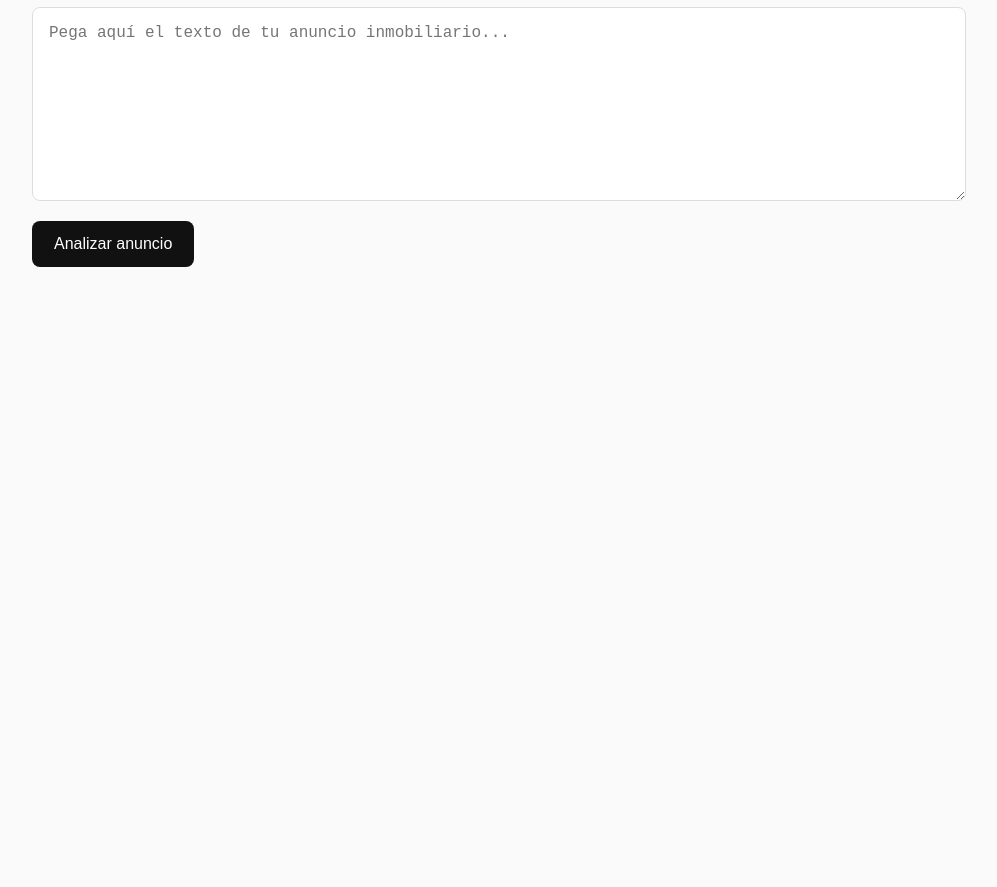
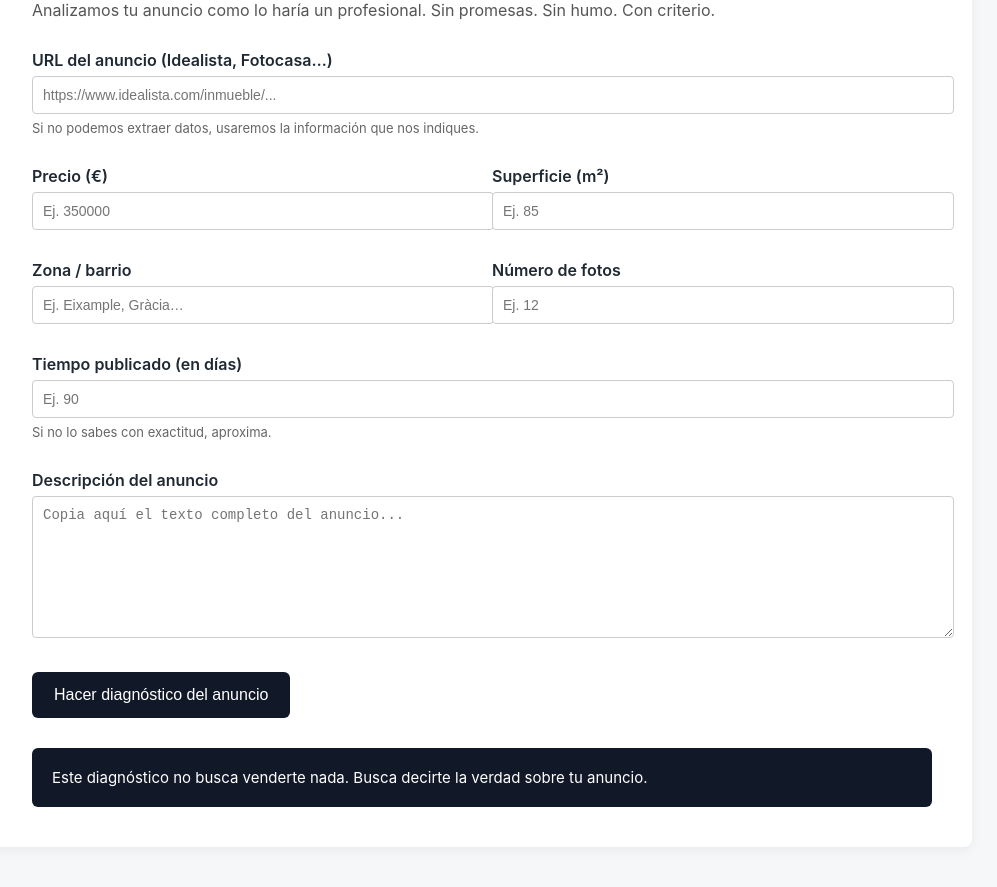
Before and after one commit to pedrogallardocorts-afk/diagnostico-anuncios, a website: page index.html in a window 1280 px wide. Shown: the part 156-1043 px from the top of the page, without its empty margins (158-1155 px from the left). Before the commit the page ends 800 px from the top, so only its background shows below. Drawn offline with Linux system fonts and the light colour scheme.

Commit message:
Update index.html

```diff
--- a/index.html
+++ b/index.html
@@ -2,157 +2,192 @@
 <html lang="es">
 <head>
   <meta charset="UTF-8" />
-  <title>Diagnóstico de Anuncios Inmobiliarios</title>
-  <meta name="viewport" content="width=device-width, initial-scale=1" />
+  <title>Clínica de Anuncios Inmobiliarios</title>
+  <meta name="viewport" content="width=device-width, initial-scale=1.0" />
   <style>
     body {
-      font-family: -apple-system, BlinkMacSystemFont, "Segoe UI", Roboto, Arial;
-      background: #fafafa;
+      font-family: -apple-system, BlinkMacSystemFont, "Segoe UI", Roboto, sans-serif;
+      background: #f6f7f8;
       margin: 0;
-      padding: 32px;
-      color: #111;
+      padding: 0;
+      color: #1f2933;
     }
 
     .container {
       max-width: 900px;
-      margin: 0 auto;
+      margin: 40px auto;
+      background: #ffffff;
+      padding: 40px;
+      border-radius: 8px;
+      box-shadow: 0 4px 12px rgba(0,0,0,0.05);
     }
 
     h1 {
-      font-size: 36px;
-      margin-bottom: 8px;
+      font-size: 32px;
+      margin-bottom: 10px;
     }
 
-    p.subtitle {
+    .subtitle {
+      font-size: 16px;
       color: #555;
-      margin-bottom: 24px;
-      font-size: 18px;
+      margin-bottom: 30px;
+    }
+
+    .section {
+      margin-bottom: 30px;
+    }
+
+    label {
+      display: block;
+      font-weight: 600;
+      margin-bottom: 6px;
+    }
+
+    input, textarea {
+      width: 100%;
+      padding: 10px;
+      border: 1px solid #ccc;
+      border-radius: 4px;
+      font-size: 14px;
     }
 
     textarea {
-      width: 100%;
-      min-height: 160px;
-      padding: 16px;
-      font-size: 16px;
-      border-radius: 8px;
-      border: 1px solid #ddd;
-      resize: vertical;
+      min-height: 120px;
     }
 
-    button {
-      margin-top: 16px;
+    .grid {
+      display: grid;
+      grid-template-columns: 1fr 1fr;
+      gap: 20px;
+    }
+
+    .button {
+      background: #111827;
+      color: #fff;
       padding: 14px 22px;
+      border: none;
+      border-radius: 6px;
       font-size: 16px;
-      border-radius: 8px;
-      border: none;
-      background: #111;
-      color: white;
       cursor: pointer;
     }
 
-    button:hover {
+    .button:hover {
       background: #000;
     }
 
-    .resultado {
+    .result {
       margin-top: 40px;
-      background: white;
-      border-radius: 12px;
-      padding: 28px;
-      box-shadow: 0 10px 30px rgba(0,0,0,0.08);
-      display: none;
+      padding: 30px;
+      background: #f9fafb;
+      border-left: 4px solid #111827;
+      white-space: pre-wrap;
     }
 
-    .score {
-      font-size: 42px;
-      font-weight: bold;
-      margin-bottom: 16px;
+    .note {
+      margin-top: 30px;
+      padding: 20px;
+      background: #111827;
+      color: #fff;
+      border-radius: 6px;
+      font-size: 15px;
     }
 
-    .bloque {
-      margin-bottom: 24px;
+    .small {
+      font-size: 13px;
+      color: #666;
+      margin-top: 6px;
     }
 
-    .bloque h3 {
-      margin-bottom: 8px;
-      font-size: 20px;
-    }
-
-    .cta {
-      margin-top: 32px;
-      padding: 20px;
-      background: #111;
-      color: white;
-      border-radius: 10px;
-      font-size: 18px;
-    }
-
-    .cta strong {
-      display: block;
-      margin-bottom: 6px;
-      font-size: 20px;
+    @media (max-width: 700px) {
+      .grid {
+        grid-template-columns: 1fr;
+      }
     }
   </style>
 </head>
 
 <body>
   <div class="container">
-    <h1>Diagnóstico de anuncios inmobiliarios</h1>
+
+    <h1>Clínica de anuncios inmobiliarios</h1>
     <p class="subtitle">
-      Analiza tu anuncio como lo haría un profesional que vende sin quemar el precio.
+      Analizamos tu anuncio como lo haría un profesional.
+      Sin promesas. Sin humo. Con criterio.
     </p>
 
-    <textarea id="texto" placeholder="Pega aquí el texto de tu anuncio inmobiliario..."></textarea>
-    <button onclick="analizar()">Analizar anuncio</button>
+    <div class="section">
+      <label>URL del anuncio (Idealista, Fotocasa…)</label>
+      <input id="url" placeholder="https://www.idealista.com/inmueble/..." />
+      <div class="small">Si no podemos extraer datos, usaremos la información que nos indiques.</div>
+    </div>
 
-    <div id="resultado" class="resultado"></div>
+    <div class="section grid">
+      <div>
+        <label>Precio (€)</label>
+        <input id="precio" type="number" placeholder="Ej. 350000" />
+      </div>
+      <div>
+        <label>Superficie (m²)</label>
+        <input id="metros" type="number" placeholder="Ej. 85" />
+      </div>
+    </div>
+
+    <div class="section grid">
+      <div>
+        <label>Zona / barrio</label>
+        <input id="zona" placeholder="Ej. Eixample, Gràcia…" />
+      </div>
+      <div>
+        <label>Número de fotos</label>
+        <input id="fotos" type="number" placeholder="Ej. 12" />
+      </div>
+    </div>
+
+    <div class="section">
+      <label>Tiempo publicado (en días)</label>
+      <input id="tiempo" type="number" placeholder="Ej. 90" />
+      <div class="small">Si no lo sabes con exactitud, aproxima.</div>
+    </div>
+
+    <div class="section">
+      <label>Descripción del anuncio</label>
+      <textarea id="descripcion" placeholder="Copia aquí el texto completo del anuncio..."></textarea>
+    </div>
+
+    <button class="button" onclick="analizar()">Hacer diagnóstico del anuncio</button>
+
+    <div id="resultado" class="result" style="display:none;"></div>
+
+    <div class="note">
+      Este diagnóstico no busca venderte nada.
+      Busca decirte la verdad sobre tu anuncio.
+    </div>
+
   </div>
 
   <script>
     async function analizar() {
-      const texto = document.getElementById("texto").value;
-      const resultado = document.getElementById("resultado");
+      const payload = {
+        url: document.getElementById("url").value,
+        precio: document.getElementById("precio").value,
+        metros: document.getElementById("metros").value,
+        zona: document.getElementById("zona").value,
+        fotos: document.getElementById("fotos").value,
+        tiempo: document.getElementById("tiempo").value,
+        descripcion: document.getElementById("descripcion").value
+      };
 
-      if (!texto.trim()) {
-        alert("Pega el texto del anuncio primero");
-        return;
-      }
-
-      resultado.style.display = "block";
-      resultado.innerHTML = "Analizando anuncio…";
-
-      const res = await fetch("/diagnostico", {
+      const res = await fetch("/clinica", {
         method: "POST",
         headers: { "Content-Type": "application/json" },
-        body: JSON.stringify({ texto })
+        body: JSON.stringify(payload)
       });
 
-      const data = await res.json();
+      const data = await res.text();
 
-      const lineas = data.resultado.split("\n");
-      let html = "";
-
-      lineas.forEach(linea => {
-        if (linea.startsWith("SCORE")) {
-          html += `<div class="score">${linea}</div>`;
-        } else if (linea.endsWith(":")) {
-          html += `<div class="bloque"><h3>${linea}</h3>`;
-        } else if (linea.trim() === "") {
-          html += "</div>";
-        } else {
-          html += `<p>${linea}</p>`;
-        }
-      });
-
-      html += `
-        <div class="cta">
-          <strong>Este anuncio puede dar mucho más.</strong>
-          Si quieres una valoración profesional y una estrategia real de venta,
-          el siguiente paso es hacerlo bien desde el principio.
-        </div>
-      `;
-
-      resultado.innerHTML = html;
+      const box = document.getElementById("resultado");
+      box.style.display = "block";
+      box.textContent = data;
     }
   </script>
 </body>
```
